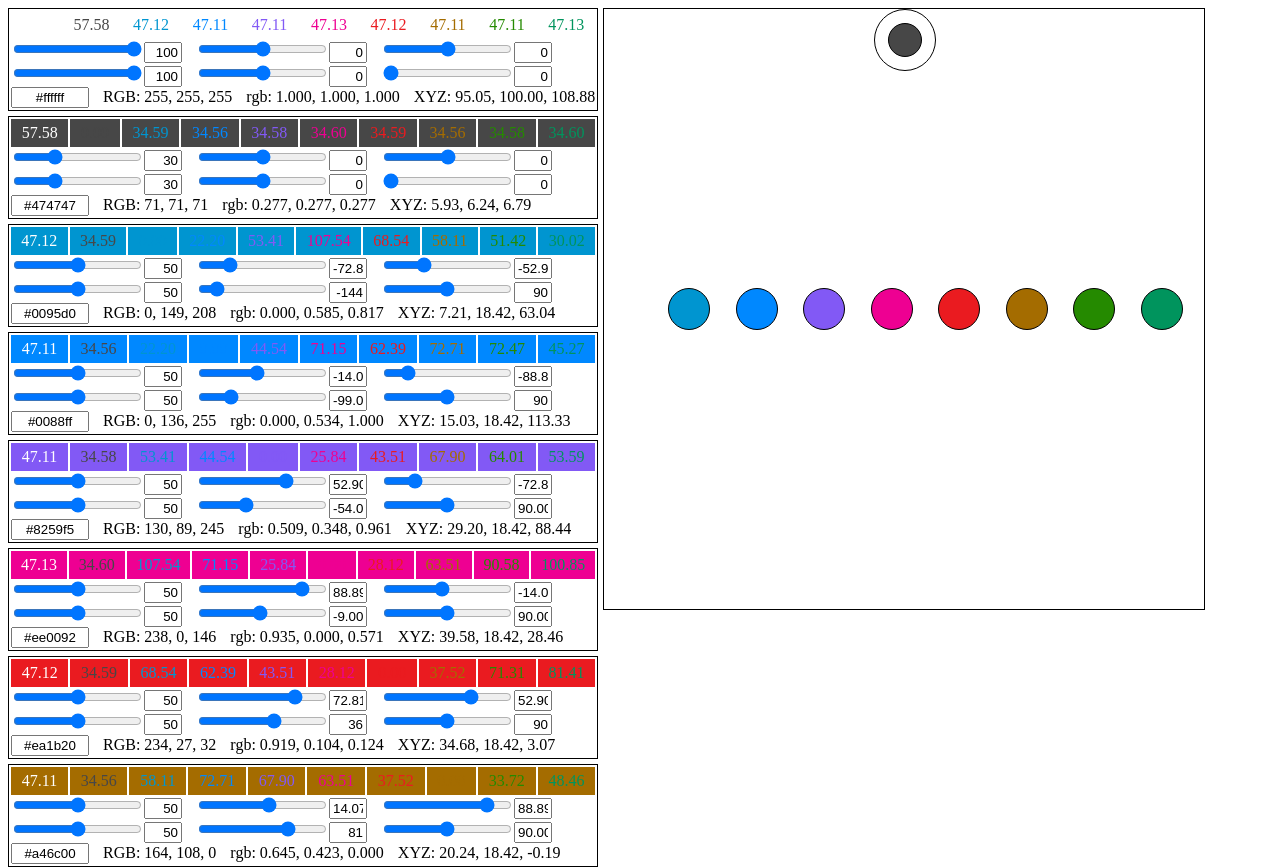
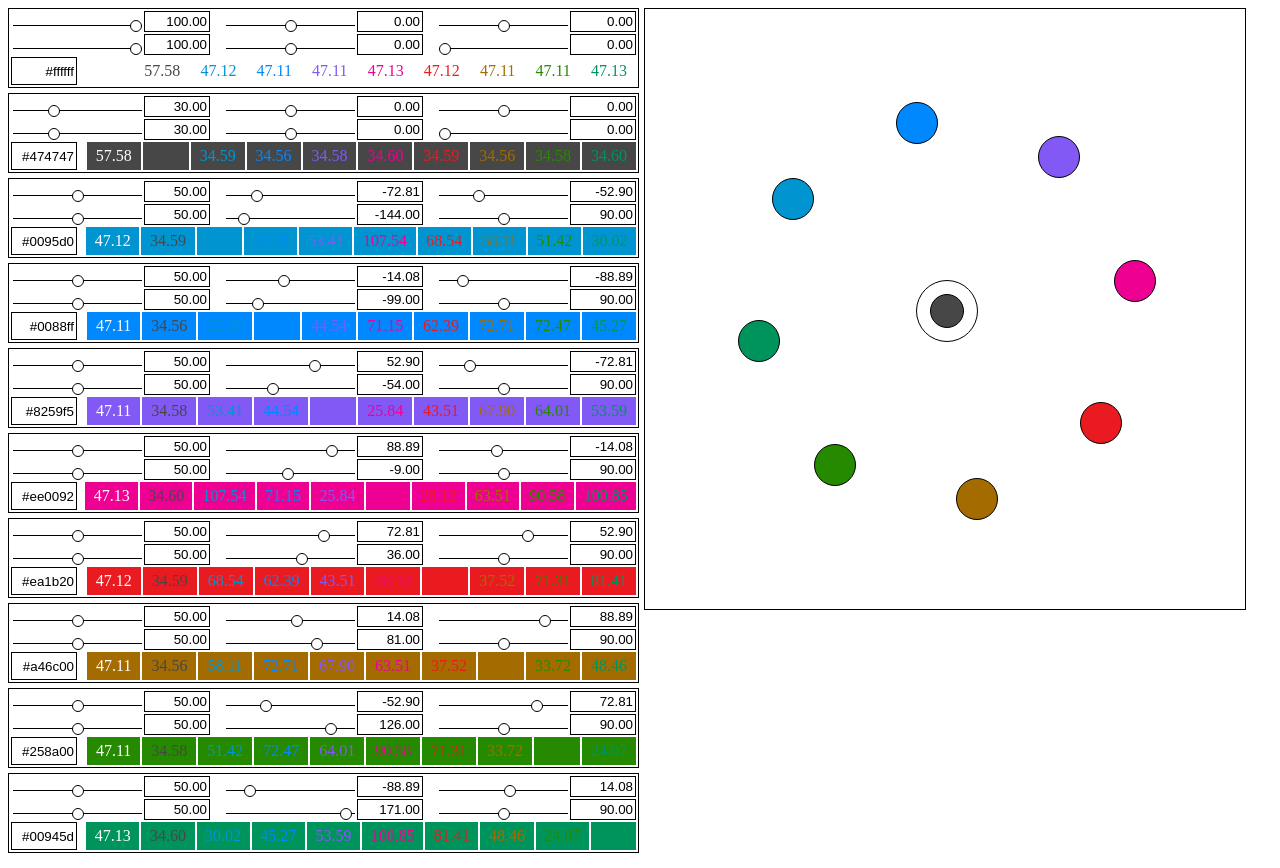
Before and after one commit to thobl/LCh-Lab-color-palette, a React (Create React App) app: page / in a window 1280 px wide. Shown: the top 868 px of the page. Built offline with nearby package versions, Linux system fonts and the light colour scheme.

Commit message:
refactoring

```diff
--- a/src/Color.tsx
+++ b/src/Color.tsx
@@ -2,25 +2,29 @@
 //////////////////////////////////////////////////////////////////////
 // definition of color types
 
-export interface ColorHLC {
+export interface Color {
+    [Key: string]: number;
+}
+
+export interface ColorHLC extends Color {
   H: number;
   L: number;
   C: number;
 }
 
-export interface ColorLAB {
+export interface ColorLAB extends Color {
   L: number;
   a: number;
   b: number;
 }
 
-export interface ColorXYZ {
+export interface ColorXYZ extends Color {
   X: number;
   Y: number;
   Z: number;
 }
 
-export interface ColorRGB {
+export interface ColorRGB extends Color {
   R: number;
   G: number;
   B: number;
--- a/src/ColorInput.tsx
+++ b/src/ColorInput.tsx
@@ -1,5 +1,5 @@
 import React from 'react'
-import { CIEDE2000, ColorLAB, ColorRGB, ColorXYZ, Hex_to_LAB, HLC_to_LAB, LAB_to_CSS, LAB_to_Hex, LAB_to_HLC, LAB_to_RGB, LAB_to_XYZ } from './Color';
+import { CIEDE2000, Color, ColorLAB, ColorRGB, ColorXYZ, Hex_to_LAB, HLC_to_LAB, LAB_to_CSS, LAB_to_Hex, LAB_to_HLC, LAB_to_RGB, LAB_to_XYZ } from './Color';
 
 interface ColorInputProps {
   colors: Array<ColorLAB>;
@@ -13,26 +13,36 @@ export default class ColorInput extends React.Component<ColorInputProps> {
     // make shallow copies of the color array and of our color
     const colors: Array<ColorLAB> = [...this.props.colors];
     const color: ColorLAB = { ...colors[id] };
-    const hlc = LAB_to_HLC(color);
 
-    // change function for L, a, and b
-    const onChangeFunctionLAB = (prop: 'L' | 'a' | 'b') => {
-      return (e: React.ChangeEvent<HTMLInputElement>) => {
-        color[prop] = parseFloat(e.target.value);
-        colors[id] = color;
+    const input = <T extends Color>(
+      prop: keyof T,
+      inputType: 'txt' | 'sld',
+      min: number, max: number,
+      convFromLAB: (color: ColorLAB) => T,
+      convToLAB: (col: T) => ColorLAB) => {
+
+      let col: T = convFromLAB(color);
+
+      const onChange = (e: React.ChangeEvent<HTMLInputElement>) => {
+        let change: any = {};
+        change[prop] = Math.min(max, Math.max(min, parseFloat(e.target.value)));
+        const col_new = { ...col, ...change };
+        colors[id] = convToLAB(col_new);
         this.props.handler(colors);
       }
+
+      if (inputType == 'txt') {
+        return (
+          <input className='ParamInput' value={col[prop].toFixed(2)} onChange={onChange} />
+        );
+      }
+      return (
+        <input className='Slider' type='range' min={min} max={max} value={col[prop]} onChange={onChange} />
+      )
+    };
+    const identity = <T extends unknown>(inp: T): T => {
+      return inp;
     }
-
-    // change function for HLC
-    const onChangeFunctionHLC = (prop: 'H' | 'L' | 'C') => {
-      return (e: React.ChangeEvent<HTMLInputElement>) => {
-        hlc[prop] = parseFloat(e.target.value);
-        colors[id] = HLC_to_LAB(hlc);
-        this.props.handler(colors);
-      }
-    }
-
 
     const onChangeHex = (e: React.ChangeEvent<HTMLInputElement>) => {
       colors[id] = Hex_to_LAB(e.target.value);
@@ -50,41 +60,33 @@ export default class ColorInput extends React.Component<ColorInputProps> {
       );
     });
 
-    const xyz: ColorXYZ = LAB_to_XYZ(color);
-    const rgb: ColorRGB = LAB_to_RGB(color);
-    //
+
     return (
       <div className='ColorInput'>
+        <div className='ColorInputControls'>
+          {input('L', 'sld', 0, 100, identity, identity)}
+          {input('L', 'txt', 0, 100, identity, identity)}
+          <span className='Spacer'> </span>
+          {input('a', 'sld', -128, 127, identity, identity)}
+          {input('a', 'txt', -128, 127, identity, identity)}
+          <span className='Spacer'> </span>
+          {input('b', 'sld', -128, 127, identity, identity)}
+          {input('b', 'txt', -128, 127, identity, identity)}
+        </div>
+        <div className='ColorInputControls'>
+          {input('L', 'sld', 0, 100, LAB_to_HLC, HLC_to_LAB)}
+          {input('L', 'txt', 0, 100, LAB_to_HLC, HLC_to_LAB)}
+          <span className='Spacer'> </span>
+          {input('H', 'sld', -180, 180, LAB_to_HLC, HLC_to_LAB)}
+          {input('H', 'txt', -180, 180, LAB_to_HLC, HLC_to_LAB)}
+          <span className='Spacer'> </span>
+          {input('C', 'sld', 0, 180, LAB_to_HLC, HLC_to_LAB)}
+          {input('C', 'txt', 0, 180, LAB_to_HLC, HLC_to_LAB)}
+        </div>
         <div className='ColorInputPreviewRow' >
+          <input className='ParamInput' value={LAB_to_Hex(color)} onChange={onChangeHex} />
           {preview_boxes}
         </div>
-        <div className='ColorInputControls'>
-          <input className='LABslider' type='range' min='0' max='100' value={color.L} onChange={onChangeFunctionLAB('L')} />
-          <input className='LABInput' value={color.L} onChange={onChangeFunctionLAB('L')} />
-          <span className='Spacer'> </span>
-          <input className='LABslider' type='range' min='-128' max='127' value={color.a} onChange={onChangeFunctionLAB('a')} />
-          <input className='LABInput' value={color.a} onChange={onChangeFunctionLAB('a')} />
-          <span className='Spacer'> </span>
-          <input className='LABslider' type='range' min='-128' max='127' value={color.b} onChange={onChangeFunctionLAB('b')} />
-          <input className='LABInput' value={color.b} onChange={onChangeFunctionLAB('b')} />
-        </div>
-        <div className='ColorInputControls'>
-          <input className='LABslider' type='range' min='0' max='100' value={hlc.L} onChange={onChangeFunctionHLC('L')} />
-          <input className='LABInput' value={hlc.L} onChange={onChangeFunctionHLC('L')} />
-          <span className='Spacer'> </span>
-          <input className='LABslider' type='range' min='-180' max='180' value={hlc.H} onChange={onChangeFunctionHLC('H')} />
-          <input className='LABInput' value={hlc.H} onChange={onChangeFunctionHLC('H')} />
-          <span className='Spacer'> </span>
-          <input className='LABslider' type='range' min='0' max='181' value={hlc.C} onChange={onChangeFunctionHLC('C')} />
-          <input className='LABInput' value={hlc.C} onChange={onChangeFunctionHLC('C')} />
-        </div>
-        <input className='HexInput' value={LAB_to_Hex(color)} onChange={onChangeHex} />
-        <span className='Spacer'> </span>
-        RGB: {(rgb.R * 255).toFixed(0) + ', ' + (rgb.G * 255).toFixed(0) + ', ' + (rgb.B * 255).toFixed(0)}
-        <span className='Spacer'> </span>
-        rgb: {rgb.R.toFixed(3) + ', ' + rgb.G.toFixed(3) + ', ' + rgb.B.toFixed(3)}
-        <span className='Spacer'> </span>
-        XYZ: {xyz.X.toFixed(2) + ', ' + xyz.Y.toFixed(2) + ', ' + xyz.Z.toFixed(2)}
       </div>
     );
   }
--- a/src/Palette.css
+++ b/src/Palette.css
@@ -1,8 +1,41 @@
 
-.LABInput {
-    width: 30px;
+.ParamInput {
+    width: 60px;
     text-align: right;
+    padding: 2px;
+    border: 1px solid;
 }
+
+.Slider {
+    appearance: none;
+    height: 1px;
+    background: black;
+}
+
+.Slider::-webkit-slider-thumb {
+  -webkit-appearance: none;
+  appearance: none;
+  width: 12px;
+  height: 12px;
+  border-radius: 50%;
+  border: 1px solid black;
+  background: white;
+  cursor: pointer;
+}
+
+.Slider::-moz-range-thumb {
+  width: 12px;
+  height: 12px;
+  border-radius: 50%;
+  border: 1px solid black;
+  background: white;
+  cursor: pointer;
+}
+
+.ColorInputControls {
+    margin: 2px;
+}
+
 .ColorInputPreviewBox {
     display: flex;
     justify-content: center;
@@ -14,6 +47,7 @@
     display: grid;
     grid-gap: 2px;
     grid-auto-flow: column;
+    margin: 2px;
 }
 
 .Spacer {
@@ -24,10 +58,4 @@
     margin-bottom: 5px;
     margin-right: 5px;
     border: 1px solid;
-    padding: 2px;
 }
-
-.HexInput {
-    width: 70px;
-    text-align: center;
-}
--- a/src/Palette.tsx
+++ b/src/Palette.tsx
@@ -18,7 +18,7 @@ const h: number = 600;
 const r: number = 30;
 
 // drawing mode
-const drawHLC = true;
+const drawHLC = false;
 
 class Palette extends React.Component<PaletteProps, PaletteState> {
   constructor(props: PaletteProps) {
```
